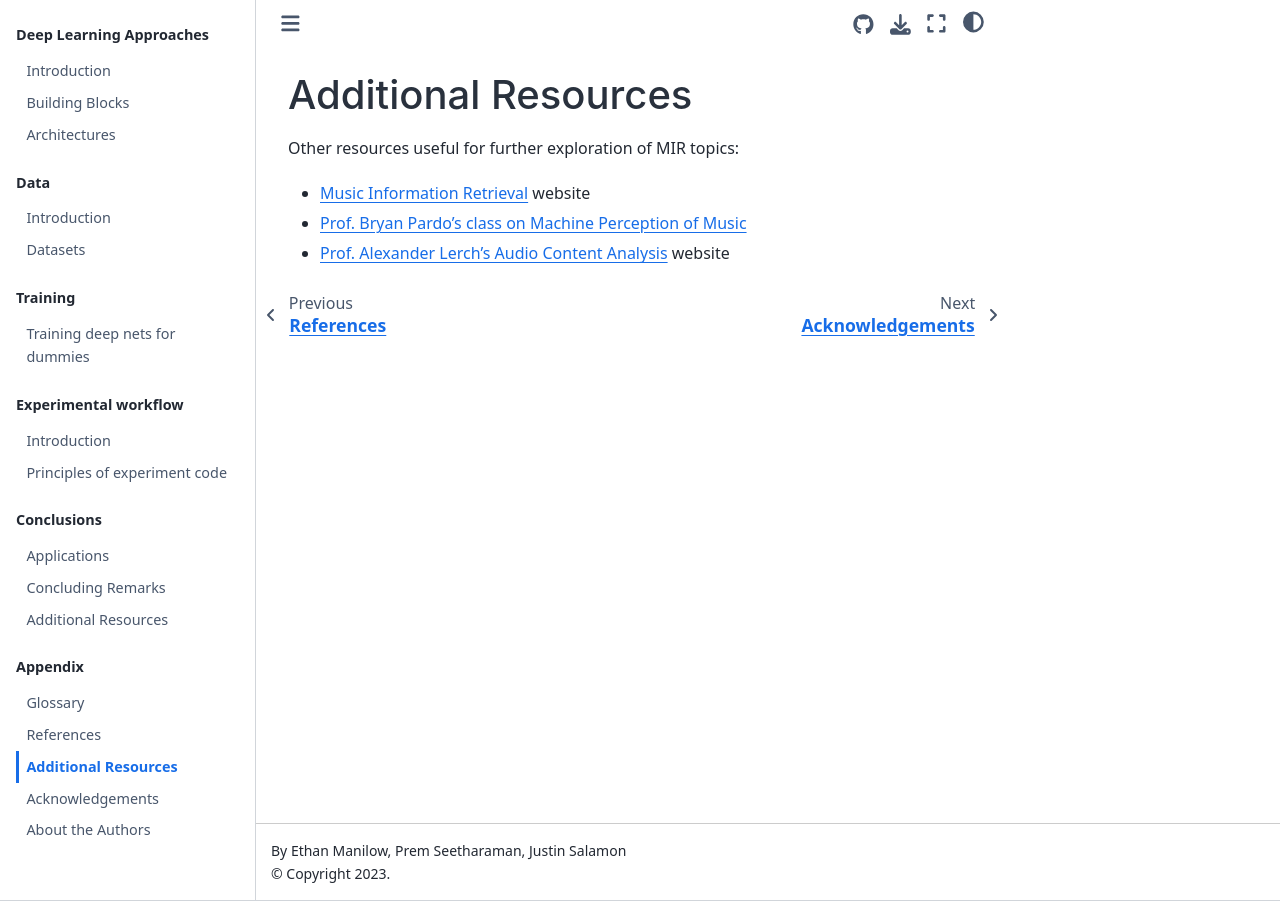
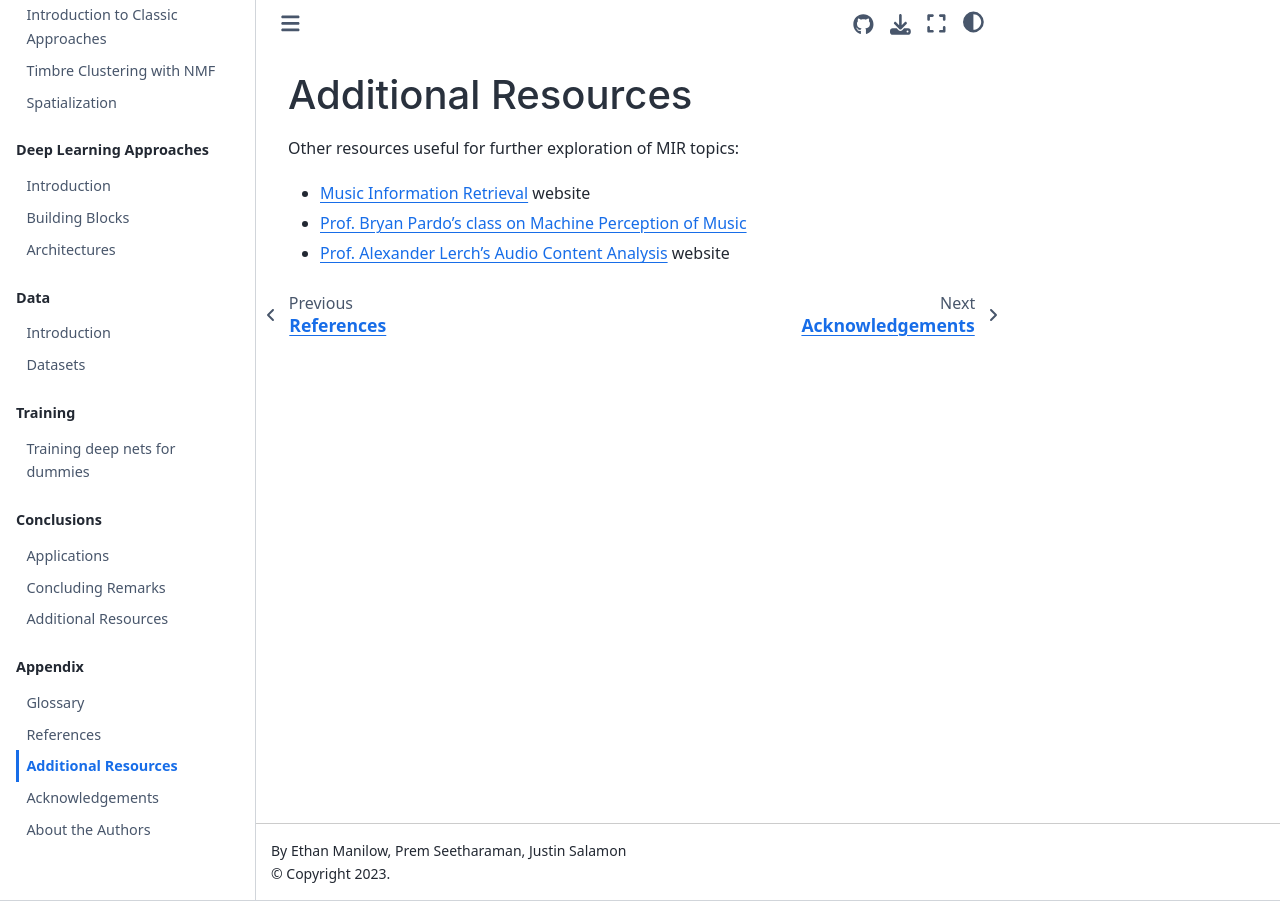
Before and after one commit to source-separation/tutorial, a Jupyter Book: the page built from book/appendix/resources.md, in a window 1280 px wide. Built offline with Jupyter Book 1.0.4 settings and Sphinx 7.4.7 and the Sphinx Book theme 1.1.4, drawn with Linux system fonts in a browser that asks for light colours; pages that are not in the unit, such as notebooks, are missing from menus.

Commit message:
Training done!

```diff
--- a/book/_toc.yml
+++ b/book/_toc.yml
@@ -42,17 +42,11 @@
     - file: training/building_blocks
     - file: training/putting_it_all_together
 
-- part: Experimental workflow
-  chapters:
-    - file: experiments/intro
-    - file: experiments/principles
-
 - part: Conclusions
   chapters:
     - file: conclusions/applications
     - file: conclusions/concluding_remarks
     - file: conclusions/additional_resources
-
 
 - part: Appendix
   chapters:
--- a/requirements.txt
+++ b/requirements.txt
@@ -4,7 +4,7 @@
 matplotlib
 numpy
 librosa
-nussl==1.1.3rc3
+nussl==1.1.3rc5
 scaper==1.6.4
 numpydoc
 pyyaml
```
